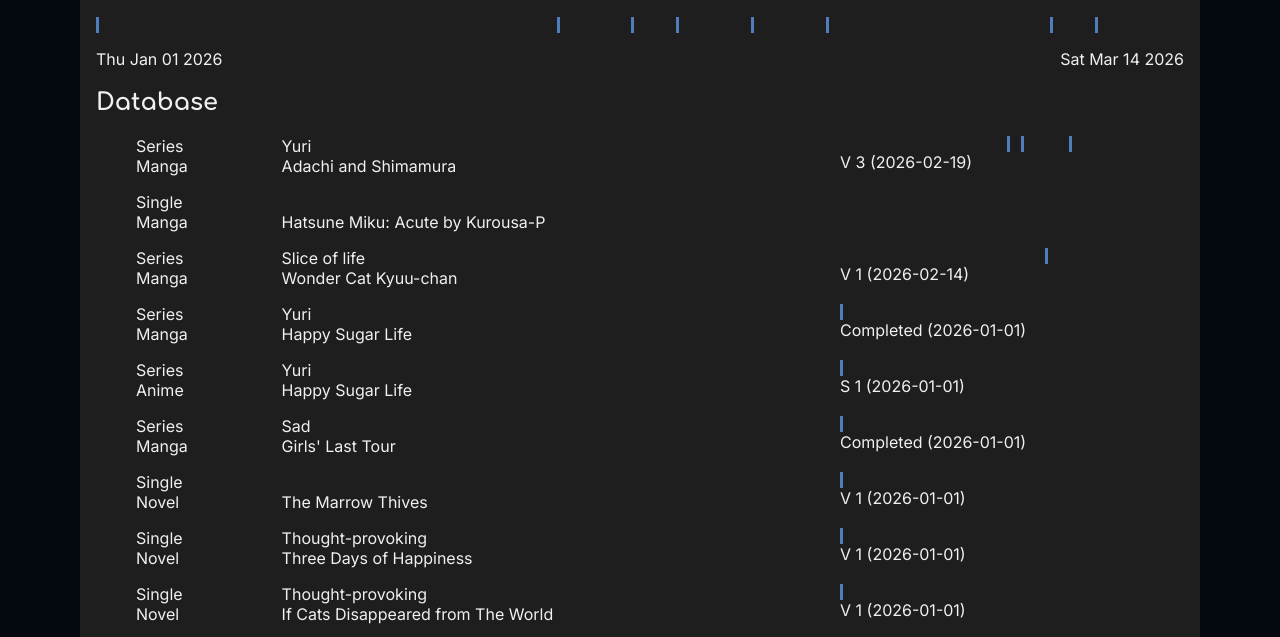
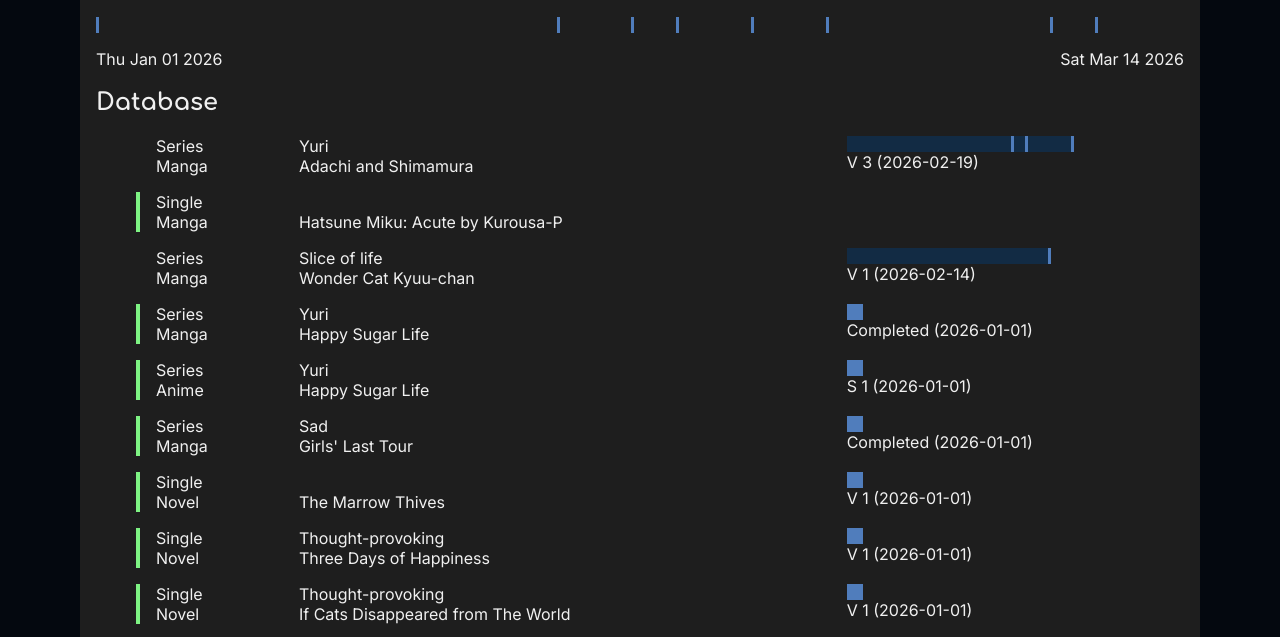
Before and after one commit to LukeNK/media-tracker, a website: page index.html in a window 1280 px wide. Shown: the part 156-793 px from the top of the page. Drawn offline with Linux system fonts and the light colour scheme; no server answers.

Commit message:
Little details to the progress bar

```diff
--- a/index.html
+++ b/index.html
@@ -18,6 +18,11 @@
 
         <h2>Database</h2>
         <ul id="database"></ul>
+        <details>
+            <summary>How to read the database</summary>
+            <p>If the left border is green, that means the media is completed (fully released).</p>
+
+        </details>
 
 
         <div id="serverOnly">
--- a/static/script.js
+++ b/static/script.js
@@ -46,6 +46,8 @@ function sendToServer() {
             info = document.createElement('div'),
             activity = document.createElement('div');
 
+        item.classList.add(entry.status == 'Finished' ? 'ok' : 'no');
+
         info.classList.add('info');
         info.innerHTML = `
             <span class="short">${entry.length}</span><span class="long">${entry.category}</span>
@@ -68,6 +70,10 @@ function sendToServer() {
         }
         if (latestActivity)
             activity.innerHTML += `<p>${entry.activity[latestActivity]} (${latestActivity})</p>`;
+
+        if (entry.shelf == 'Active') activity.classList.add('ok');
+        else if (entry.shelf == 'Dropped') activity.classList.add('no');
+        else if (entry.shelf == 'Done') activity.classList.add('er');
 
         // Event to log activity
         info.addEventListener('click', function() {
--- a/static/style.css
+++ b/static/style.css
@@ -11,8 +11,10 @@ body{
     --color-theme: #507dbcff;
 
     --color-green: #7ef383;
-    --color-blue: #a1c6eaff;
-    --color-red: #ffb9b4;
+
+    --color-dark-green: #4e7d4e;
+    --color-blue: rgb(18, 43, 68);
+    --color-red: #510d0a;
 
     padding: 0;
     margin: 0;
@@ -49,6 +51,7 @@ li {
     flex-wrap: wrap;
     gap: 1rem;
     margin-bottom: 1rem;
+    padding-left: 1rem;
 
     .info {
         flex: 2 1 0;
@@ -63,6 +66,14 @@ li {
         .long {
             width: 75%;
         }
+    }
+
+    &.ok {
+        border-left: 0.25rem solid var(--color-green);
+    }
+
+    &.no {
+        border-left: 0.25rem solid var(--color-bg);
     }
 }
 
@@ -103,14 +114,14 @@ button {
         position: absolute;
     }
 
-    span[ok] {
-        border-color: var(--color-green);
+    &.ok span {
+        background-color: var(--color-blue);
     }
-    span[mid] {
-        border-color: var(--color-blue);
+    &.no span {
+        background-color: var(--color-red);
     }
-    span[err] {
-        border-color: var(--color-red);
+    &.er span {
+        border-width: 1rem;
     }
 
     p {
```
